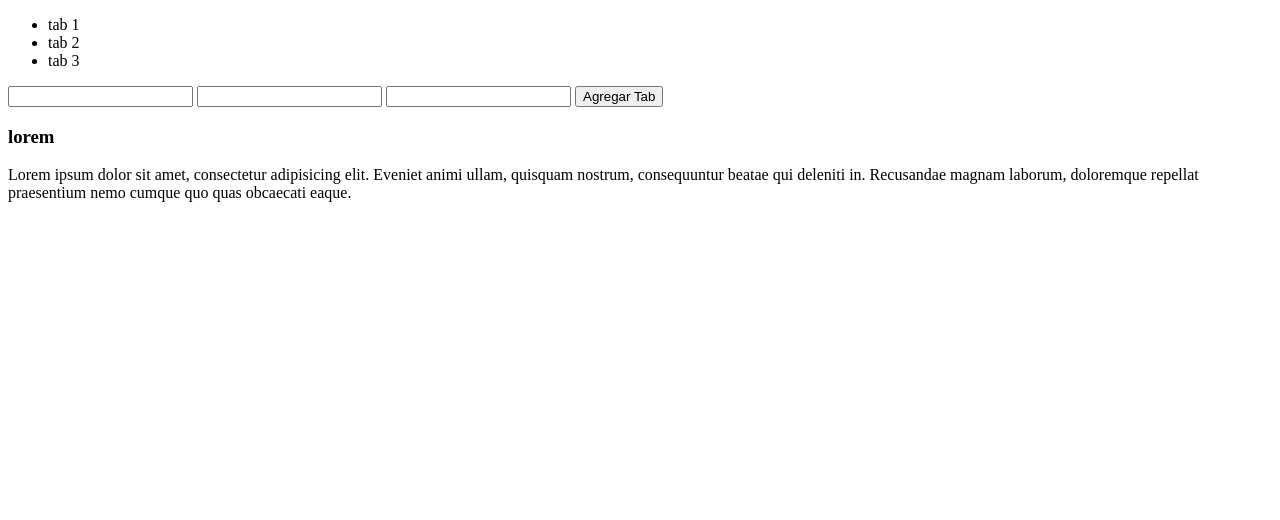
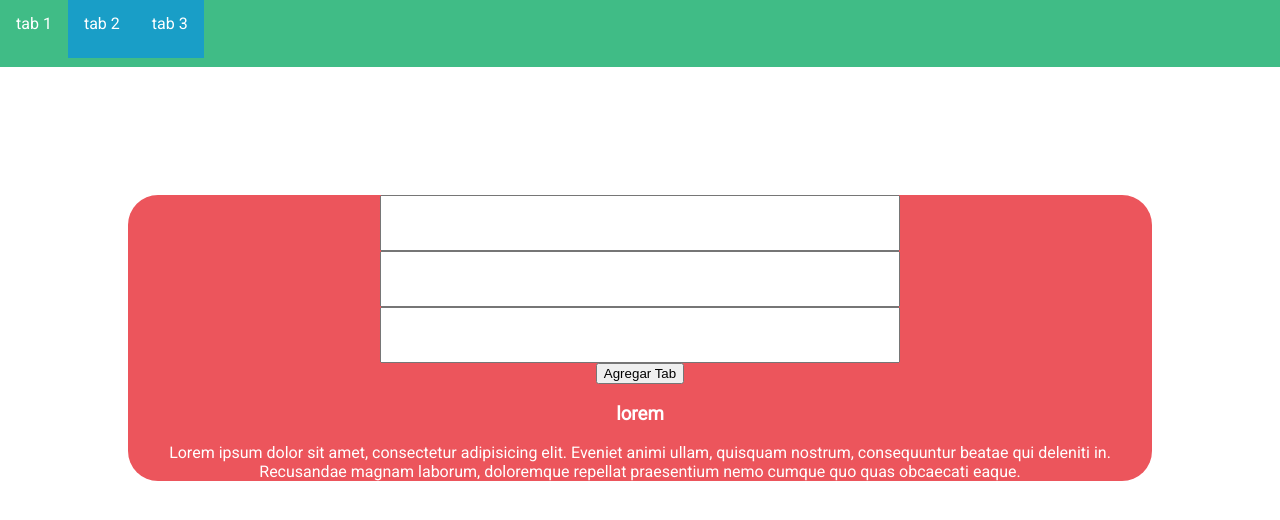
Before and after one commit to carlosvalentindiazFernan/TabsGoogle, a plain HTML site: page index.html in a window 1280 px wide. Drawn offline with Linux system fonts and the light colour scheme.

Commit message:
feat: style and colors

```diff
--- a/css/style.css
+++ b/css/style.css
@@ -0,0 +1,69 @@
+:root{
+  --colorPrimary: #199EC7;
+  --colorAccent: #40BC86;
+  --colorSecond: #EC555C;
+  --colorSecondAccent: #FCB410;
+  --colorBody: #fff;
+  --colorTextPrimary:  #fff;
+  --colorTextSecond: #0000;
+}
+
+
+body{
+  background: var(--colorBody);
+  font-family: 'Roboto', sans-serif;
+  margin: auto;
+}
+
+ul{
+  background:
+}
+
+
+nav {
+  background: var(--colorAccent);
+}
+
+ul {
+  list-style-type: none;
+  margin: 0;
+  padding: 0;
+  display: inline-block;
+  border-bottom: 5px solid var(--colorAccent);
+  background-color: var(--colorPrimary);
+}
+
+li:hover{
+  background: var(--colorAccent);
+  color: var(--colorTextPrimary);
+}
+
+li {
+  cursor: pointer;
+  color: var(--colorTextPrimary);
+  height: 30px;
+  float: left;
+  display: block;
+  text-align: center;
+  padding: 14px 16px;
+  text-decoration: none;
+
+
+}
+.tabForm{
+}
+
+#tabContent{
+  color: var(--colorTextPrimary);
+  text-align: center;
+  border-radius: 30px;
+  margin-top: 10%;
+  background: var(--colorSecond);
+  width: 80%;
+  margin-left: 10%;
+}
+
+input{
+  height: 50px;
+  width: 50%;
+}
--- a/index.html
+++ b/index.html
@@ -4,10 +4,11 @@
     <meta charset="utf-8">
     <title>Google</title>
     <link rel="stylesheet"  href="css/style.css"/>
+    <link href="https://fonts.googleapis.com/css?family=Roboto" rel="stylesheet">
   </head>
   <body>
 
-    <nav class="tabHeader">
+    <nav id="tabHeader">
       <ul class="tabContainer">
         <li class="tabItem">tab 1</li>
         <li class="tabItem">tab 2</li>
@@ -15,7 +16,7 @@
       </ul>
     </nav>
 
-    <section class="tabContent">
+    <section id="tabContent">
 
       <div class="tabForm">
         <!-- form section only visible if first tab is selected -->
@@ -23,7 +24,7 @@
           <input type="text" name="tabName" class="input">
           <input type="text" name="tabContentTitle" class="input">
           <input type="text" name="tabContentParagraph" class="input">
-
+          <br>
           <button type="submit">Agregar Tab</button>
         </form>
       </div>
```
Also changed, not shown: 1 other file.
